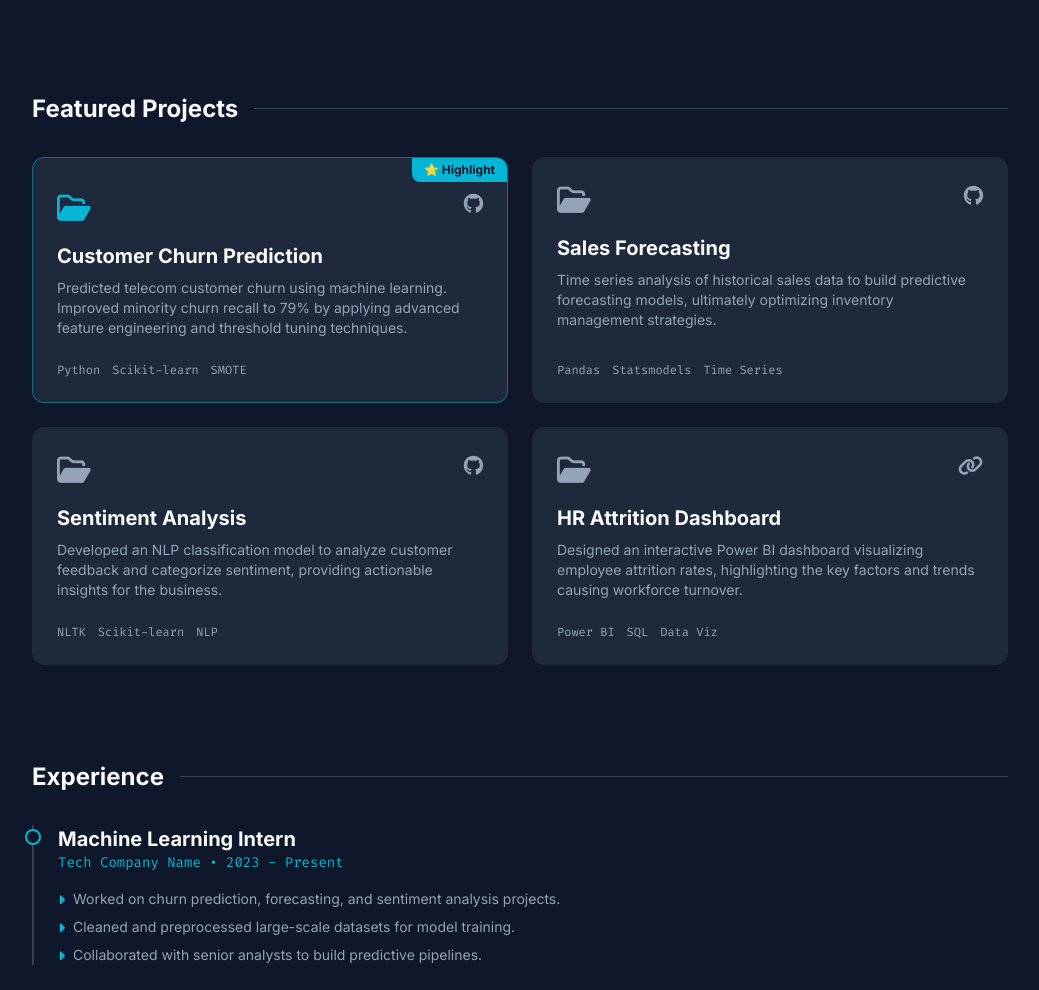
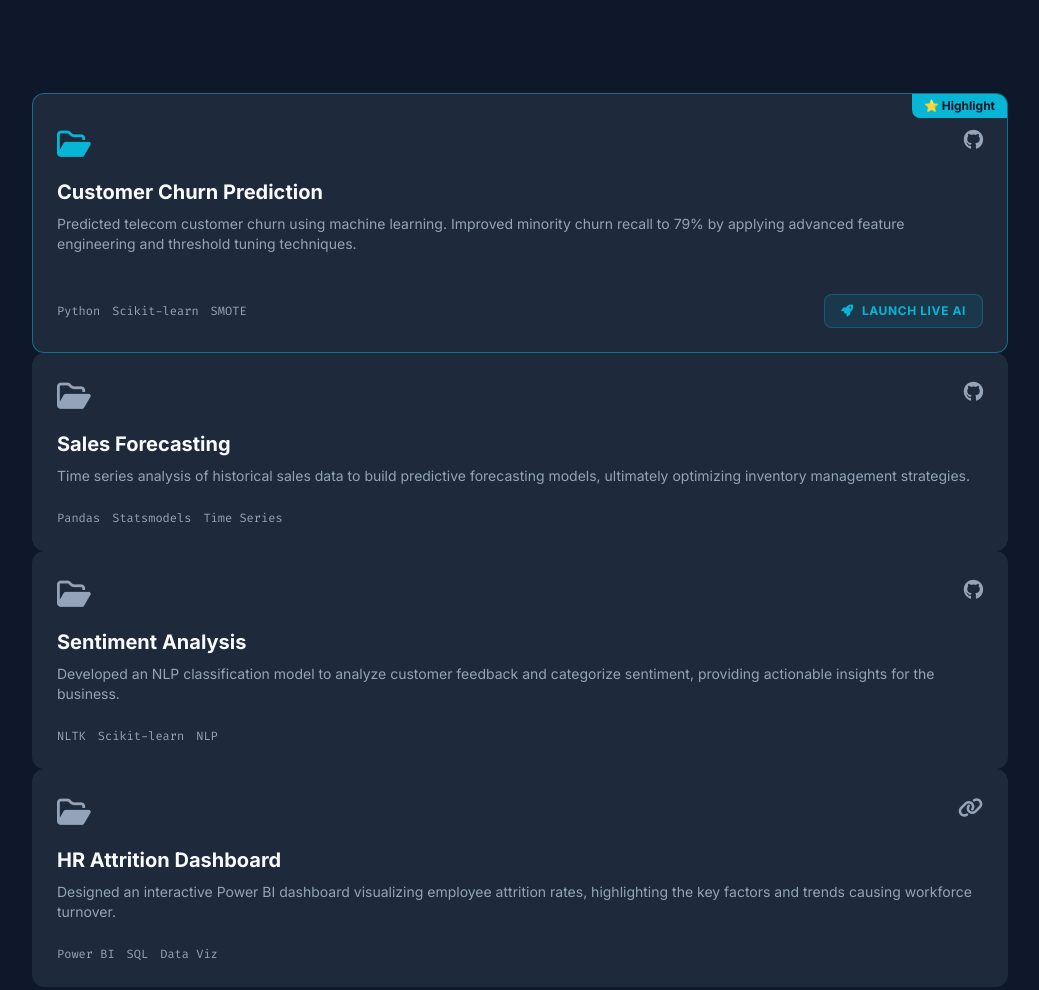
Before and after one commit to msameerg/sameer.github.io, a plain HTML site: page index.html in a window 1280 px wide. Shown: the part 1255-2245 px from the top of the page, without its empty margins (120-1159 px from the left). Drawn offline with nearby package versions, Linux system fonts and the light colour scheme.

Commit message:
Update index.html

```diff
--- a/index.html
+++ b/index.html
@@ -147,25 +147,28 @@
         </section>
 
         <section id="projects" class="scroll-mt-24">
-            <div class="flex items-center gap-4 mb-8">
-                <h2 class="text-2xl font-bold text-textMain">Featured Projects</h2>
-                <div class="h-[1px] bg-slate-700 flex-1"></div>
-            </div>
-
-            <div class="grid grid-cols-1 md:grid-cols-2 gap-6">
-
                 <div class="bg-cardDark rounded-xl border border-accent/50 p-6 flex flex-col h-full hover:-translate-y-2 hover:shadow-[0_10px_30px_-15px_rgba(6,182,212,0.3)] transition-all duration-300 relative overflow-hidden group">
                     <div class="absolute top-0 right-0 bg-accent text-bgDark text-xs font-bold px-3 py-1 rounded-bl-lg">⭐ Highlight</div>
                     <div class="flex justify-between items-start mb-4 mt-2">
                         <i class="fa-regular fa-folder-open text-3xl text-accent"></i>
-                        <a href="#" class="text-textMuted hover:text-accent text-xl transition-colors"><i class="fa-brands fa-github"></i></a>
+                        <div class="flex gap-3">
+                             <a href="#" class="text-textMuted hover:text-accent text-xl transition-colors"><i class="fa-brands fa-github"></i></a>
+                        </div>
                     </div>
                     <h3 class="text-xl font-bold text-textMain mb-2 group-hover:text-accent transition-colors">Customer Churn Prediction</h3>
                     <p class="text-textMuted text-sm mb-6 flex-1">Predicted telecom customer churn using machine learning. Improved minority churn recall to 79% by applying advanced feature engineering and threshold tuning techniques.</p>
-                    <div class="flex flex-wrap gap-3 font-mono text-xs text-slate-400">
-                        <span>Python</span>
-                        <span>Scikit-learn</span>
-                        <span>SMOTE</span>
+
+                    <div class="flex flex-wrap gap-4 items-center justify-between mt-4">
+                        <div class="flex gap-3 font-mono text-xs text-slate-400">
+                            <span>Python</span>
+                            <span>Scikit-learn</span>
+                            <span>SMOTE</span>
+                        </div>
+                        <a href="https://predictive-risk-modeling-for-financial-lending.streamlit.app/"
+                           target="_blank"
+                           class="flex items-center gap-2 px-4 py-2 bg-accent/10 text-accent border border-accent/30 rounded-lg hover:bg-accent hover:text-bgDark transition-all text-xs font-bold uppercase tracking-wider">
+                           <i class="fa-solid fa-rocket"></i> Launch Live AI
+                        </a>
                     </div>
                 </div>
 
```
